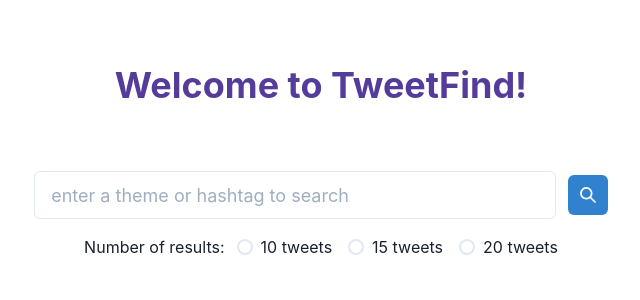
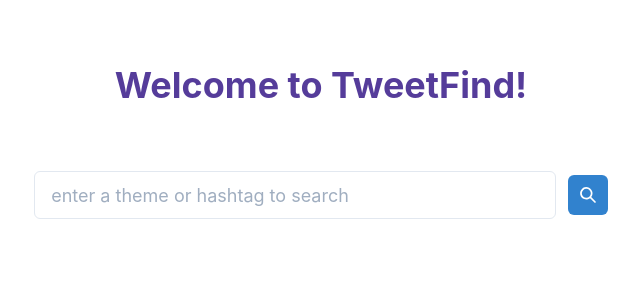
Before and after one commit to ohansemmanuel/modern-redux, a React (Create React App) app in the folder tweetfind/: page / in a window 1280 px wide. Shown: the top 300 px of the page, without its empty margins (319-959 px from the left). Built offline with nearby package versions, Linux system fonts and the light colour scheme; no server answers.

Commit message:
quick cleanup

```diff
--- a/tweetfind/src/App.js
+++ b/tweetfind/src/App.js
@@ -2,7 +2,6 @@
 import { Container, Heading } from "@chakra-ui/react";
 
 import { Finder } from "./features/finder/Finder";
-import { NumberOfResults } from "./features/numberOfResults/NumberOfResults";
 
 function App() {
   return (
@@ -11,7 +10,6 @@
         Welcome to TweetFind!
       </Heading>
       <Finder />
-      <NumberOfResults />
     </Container>
   );
 }
```
